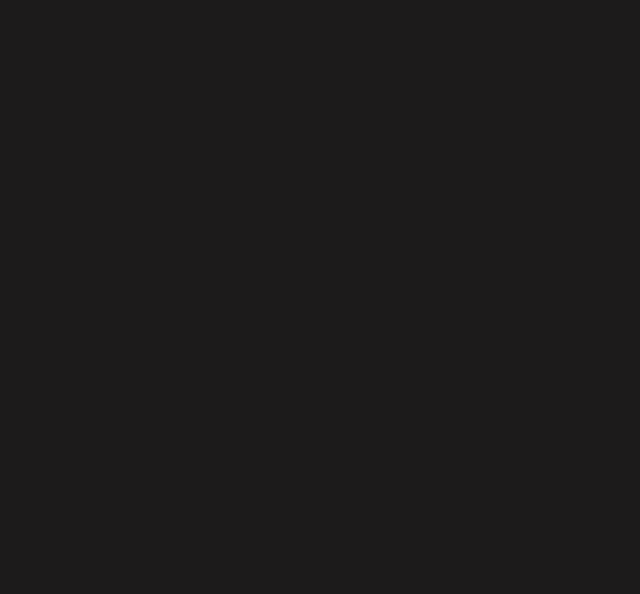
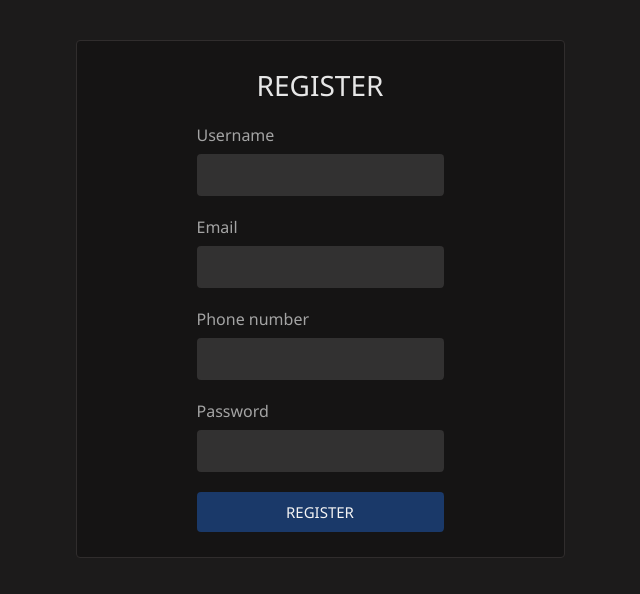
Before and after one commit to AyxanAxn/Cinema, a React (Create React App) app: page /register in a window 1280 px wide. Before the commit this address had no page. Shown: the top 594 px of the page, without its empty margins (320-960 px from the left). Built offline with nearby package versions, Linux system fonts and the light colour scheme; what miragejs would draw is missing.

Commit message:
Cin 6 register page (#5)
* Added register page

* Updates on comments

* minor changes

Co-authored-by: Ayxan <User@DESKTOP-9O75NSO>
Co-authored-by: Emil Sadigov <emilsadiqov2001@gmail.com>

```diff
--- /dev/null
+++ b/src/pages/Register/index.tsx
@@ -0,0 +1,54 @@
+import React, { useState } from "react";
+import "./style.css";
+
+export interface IUserDetails {
+    username: string,
+    email: string,
+    password: string,
+    phoneNumber: string
+}
+
+export const Register = () => {
+
+    const [userRegister, setUserRegister] = React.useState<IUserDetails>(
+        {
+            email: "",
+            password: "",
+            username: "",
+            phoneNumber: ""
+        });
+
+    const [error, setError] = useState<string>("");
+
+    return (
+
+        <form>
+            <div className="container">
+                <h4 className="register-h4">REGISTER</h4>
+                <div className="form-group">
+                    <label>Username</label>
+                    <input type="text" name="username" id="name" onChange={u => setUserRegister({ ...userRegister, username: u.target.value })} value={(userRegister.username)}></input>
+                </div>
+
+                <div className="form-group">
+                    <label>Email</label>
+                    <input type="text" name="email" id="email" onChange={u => setUserRegister({ ...userRegister, email: u.target.value })} value={(userRegister.email)}></input>
+                </div>
+
+                <div className="form-group">
+                    <label>Phone number</label>
+                    <input type="text" name="phoneNumber" id="phoneNumber" onChange={u => setUserRegister({ ...userRegister, phoneNumber: u.target.value })} value={(userRegister.phoneNumber)}></input>
+                </div>
+
+                <div className="form-group">
+                    <label>Password</label>
+                    <input type="password" name="password" id="password" onChange={u => setUserRegister({ ...userRegister, password: u.target.value })} value={(userRegister.password)}></input>
+                </div>
+                {(error != "") ? (<div className='error'>{error}</div>) : ""}
+                <input type="submit" className="button" value="REGISTER" />
+            </div>
+        </form >
+
+
+    );
+};
--- /dev/null
+++ b/src/pages/Register/style.css
@@ -0,0 +1,89 @@
+.container {
+    width: fit-content;
+    margin: 40px auto;
+    font-family: "Segoe UI", sans-serif;
+    padding: 25px 120px;
+    background: #151414;
+    border-radius: 4px;
+    border: 1px solid #302d2d;
+    animation: popup 0.4s cubic-bezier(0.68, -0.55, 0.27, 1.55);
+}
+
+
+@keyframes popup {
+    0% {
+        transform: scale(0.2);
+        opacity: 0;
+    }
+
+    100% {
+        transform: scale(1);
+        opacity: 1;
+    }
+}
+
+.register-h4 {
+    text-align: center;
+    font-size: 28px;
+    margin-bottom: 20px;
+    font-weight: 400;
+    color: #e7e7e7;
+}
+
+
+.form-group {
+    display: block;
+    margin-bottom: 20px;
+}
+
+.error {
+    color: #ff0000;
+    margin-bottom: 20px;
+}
+
+label {
+    display: block;
+    font-size: 16px;
+    margin-bottom: 8px;
+    color: #a4a4a4;
+}
+
+.form-group input {
+    padding: 10px 8px;
+    width: 100%;
+    font-size: 16px;
+    background: #323131;
+    border: none;
+    color: #c7c7c7;
+    border-radius: 4px;
+    outline: none;
+    transition: all 0.2s ease;
+}
+
+.form-group input:hover {
+    background: #404040;
+}
+
+.form-group input:focus {
+    box-shadow: 0px 0px 0px 1px #0087ff;
+}
+
+.button {
+    padding: 10px 18px;
+    font-size: 15px;
+    background: #1a3969;
+    width: 100%;
+    border: none;
+    border-radius: 4px;
+    color: #f4f4f4;
+    transition: all 0.2s ease;
+}
+
+.button:hover {
+    opacity: 0.9;
+    cursor: pointer;
+}
+
+.button:focus {
+    box-shadow: 0px 0px 0px 3px black;
+}
--- a/src/routes/index.tsx
+++ b/src/routes/index.tsx
@@ -5,12 +5,14 @@ import {
 } from "react-router-dom";
 import { Login } from "../pages/Login";
 import { MainPage } from "../pages/MainPage";
+import { Register } from "../pages/Register";
 
 export const AppRoutes = () => {
     return (
         <Routes>
-            <Route path="/" element={<MainPage />}/>
-            <Route path="/login" element={<Login />}/>
+            <Route path="/" element={<MainPage />} />
+            <Route path="/login" element={<Login />} />
+            <Route path="/register" element={<Register />} />
         </Routes>
     );
 };
```
